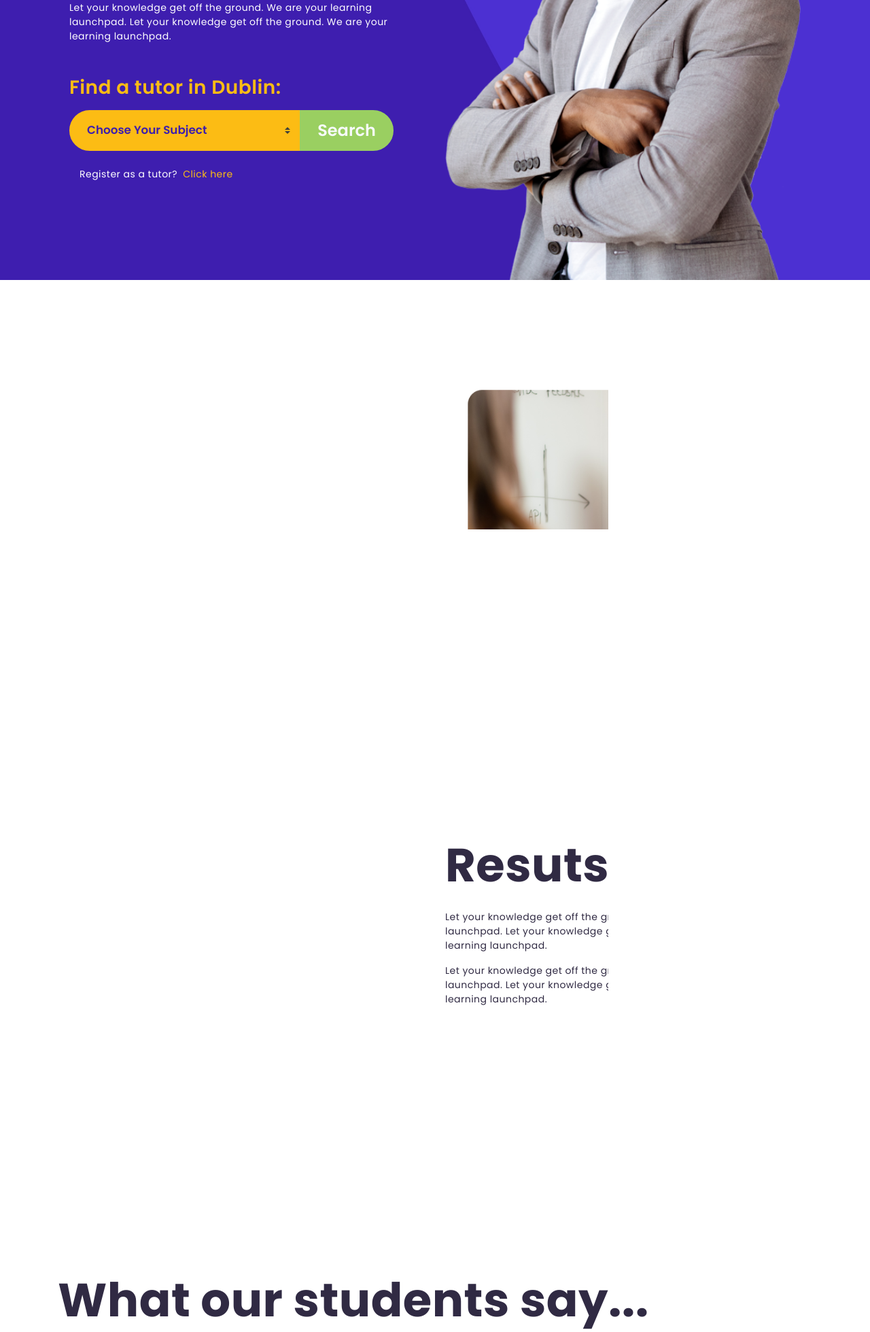
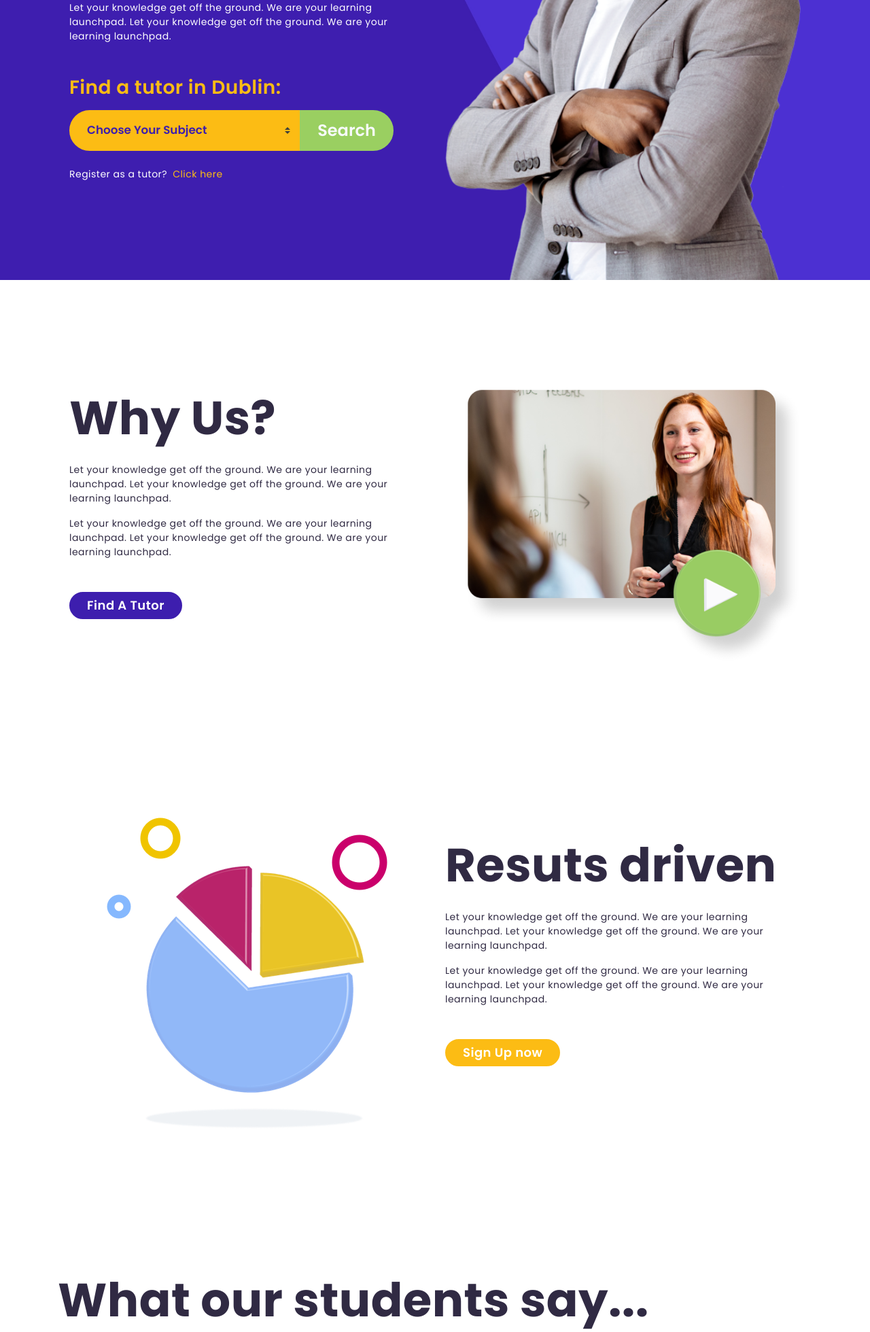
Before and after one commit to Code-Institute-Submissions/TutorShip, a Flask app: page / in a window 1280 px wide. Shown: the part 411-2371 px from the top of the page at 68% size. Run offline with Flask 2, Linux system fonts and the light colour scheme; some libraries are stand-ins or nearby versions.

Commit message:
Remove padding from Register as... paragraph

```diff
--- a/templates/index.html
+++ b/templates/index.html
@@ -38,7 +38,7 @@
                 </span>
               </div>
             </div>
-            <p class="d-flex col-12 text-center text-white">Register as a tutor?<a href="{{url_for('register')}}" class="d-flex pl-2 text-yellow">Click here</a></p>
+            <p class="d-flex col-12 p-0 text-white">Register as a tutor?<a href="{{url_for('register')}}" class="d-flex pl-2 text-yellow">Click here</a></p>
           </div>
           <div data-aos="fade-left" data-aos-duration="1000" data-aos-delay="300" class="d-none d-md-flex col-md-6">
             <img src="{{ url_for('static', filename='images/male-cutout.png') }}" class="male-cutout img-responsive">
```
